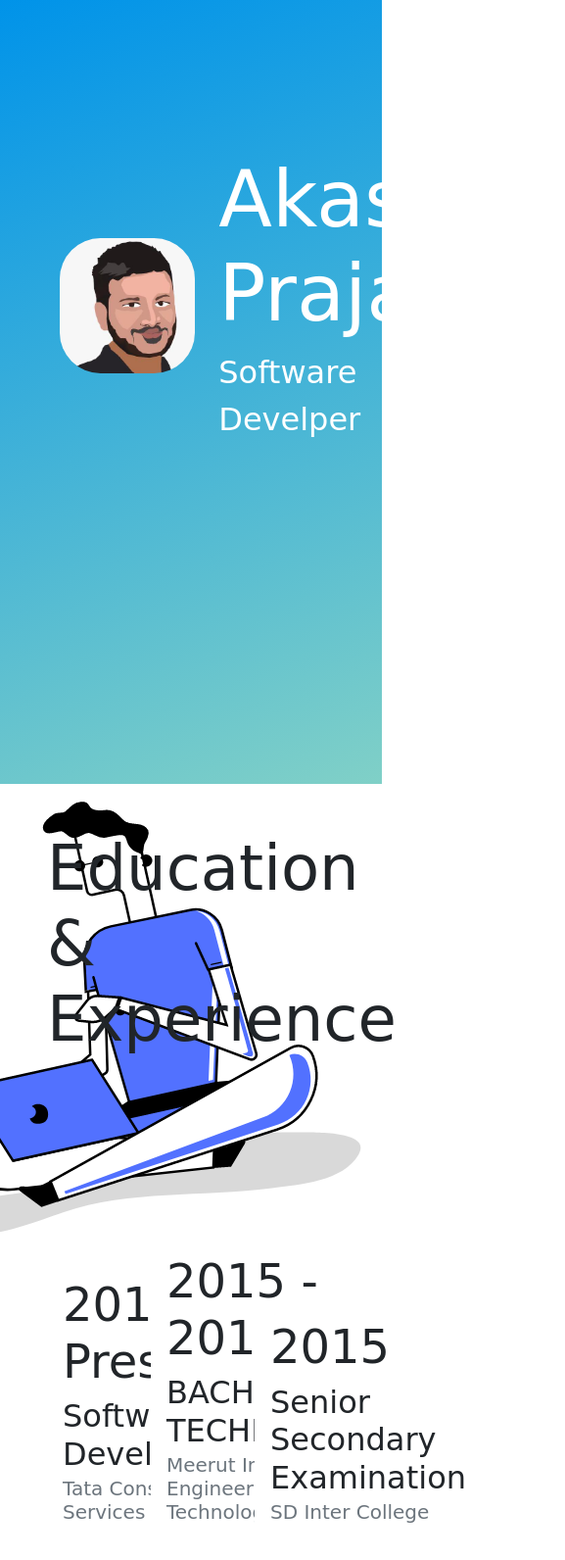
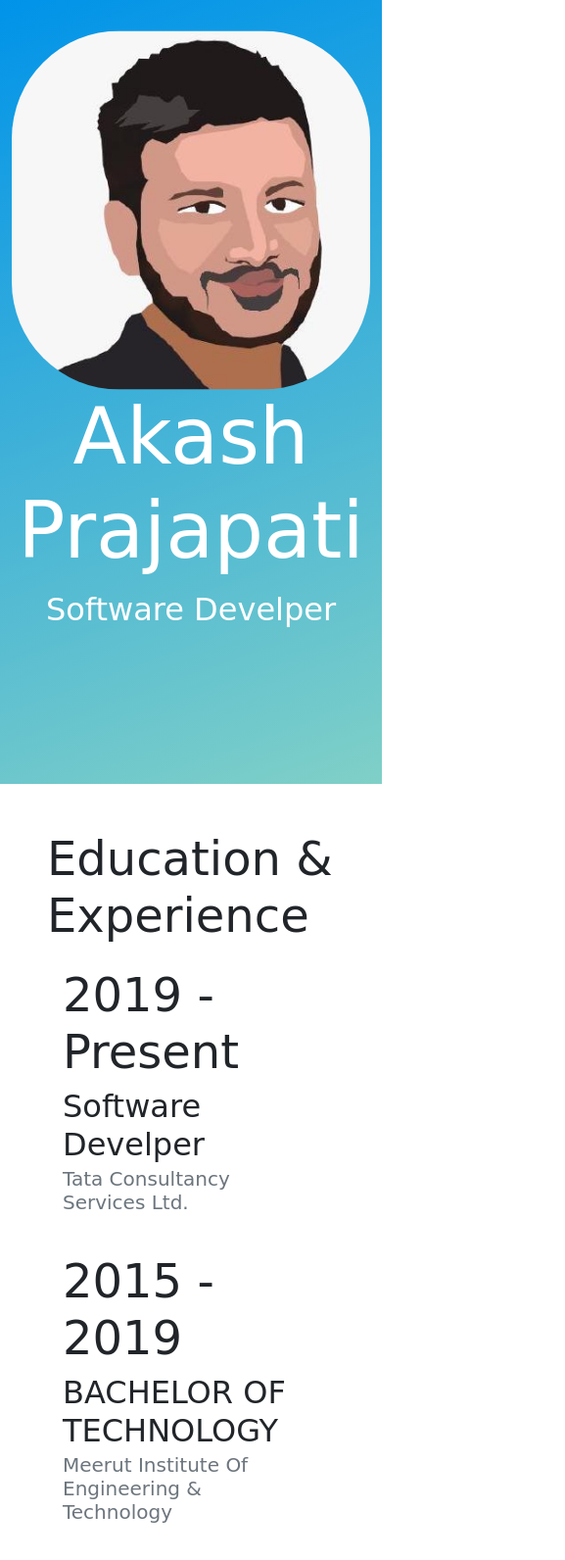
Before and after one commit to ap983983/Resume, a plain HTML site: page index.htm in a window 390 px wide. Shown: the top 1592 px of the page at 98% size, 577 px wide, since content can reach past the window. Drawn offline with nearby package versions, Linux system fonts and the light colour scheme; a web font is replaced by a local one.

Commit message:
Add media queries in CSS

```diff
--- a/css/style.css
+++ b/css/style.css
@@ -29,3 +29,14 @@
   background-position: right;
   background-position-y: top;
 }
+
+@media screen and  (max-width: 576px){
+   .home-section {
+    transform: translateY(5%);
+    text-align: center;
+   }
+
+   .back-image{
+    background: none;
+   }
+}
--- a/index.htm
+++ b/index.htm
@@ -31,10 +31,10 @@
    <!--  [Start Main Section]  -->
    <div class="container-fluid liner-gradient">
       <div class="row justify-content-center align-items-center home-section text-white">
-         <div class="col-5">
+         <div class="col-sm-5">
             <img src="images/image.jpg" alt="image not loaded" class="img-fluid wow animate__animated animate__bounceIn" style="border-radius: 30%;" data-wow-duration="2s" data-wow-delay="0.55s">
          </div>
-         <div class="col-4 wow animate__animated animate__bounceIn">
+         <div class="col-sm-4 wow animate__animated animate__bounceIn">
             <h1 class="fa-5x">Akash Prajapati</h1>
             <p class="fa-2x">Software Develper</p>
          </div>
@@ -45,9 +45,9 @@
 
    <!-- [Start Education Section] -->
    <div class="container-fluid p-5 back-image">
-      <h1 class="fa-4x wow animate__animated animate__bounceIn">Education & <br />Experience</h1>
+      <h1 class="fa-sm-4x fa-3x wow animate__animated animate__bounceIn">Education & <br />Experience</h1>
       <div class="row align-items-end wow animate__animated animate__bounceIn" style="height: 70%">
-         <div class="col-4">
+         <div class="col-sm-4">
             <div class="card" style="width: 18rem; border: none;">
                <div class="card-body">
                   <h4 class="card-title fa-3x">2019 - Present</h4>
@@ -57,7 +57,7 @@
             </div>
          </div>
 
-         <div class="col-4">
+         <div class="col-sm-4">
             <div class="card" style="width: 18rem; border: none;">
                <div class="card-body">
                   <h4 class="card-title fa-3x">2015 - 2019</h4>
@@ -67,7 +67,7 @@
             </div>
          </div>
 
-         <div class="col-4">
+         <div class="col-sm-4">
             <div class="card" style="width: 18rem; border: none;">
                <div class="card-body">
                   <h4 class="card-title fa-3x">2015</h4>
@@ -83,11 +83,11 @@
    <!-- [Start Skills Section] -->
    <div class="container-fluid liner-gradient text-white">
       <div class="row justify-content-around" style="height:100%">
-         <div class="col-5 align-self-center wow animate__animated animate__bounceIn">
+         <div class="col-sm-5 align-self-center wow animate__animated animate__bounceIn">
             <p class="fa-2x">WHAT I CAN DO</p>
             <h1 class="fa-4x">Skills & <br /> Proficiencies</h1>
          </div>
-         <div class="col-3 align-self-center wow animate__animated animate__slideInRight">
+         <div class="col-sm-3 align-self-center wow animate__animated animate__slideInRight">
             <h1 class="mb-4">Java</h1>
             <div class="progress rounded-pill" style="height: 4vmin">
                <div class="progress-bar bg-warning rounded-pill" role="progressbar" style="width: 70%"
@@ -116,7 +116,7 @@
    <!-- [Start Reach Section] -->
    <div class="container-fluid liner-gradient2 text-white" style="height: 25rem;">
       <div class="row justify-content-around">
-         <div class="col-5 align-self-start my-5 wow animate__animated animate__bounceIn">
+         <div class="col-sm-5 align-self-start my-5 wow animate__animated animate__bounceIn">
             <h1 class="fa-4x my-5">Reach Out!</h1>
             <div class="card" style="width: 18rem; border: none; background: inherit;">
                <div class="card-body">
@@ -127,8 +127,8 @@
                </div>
             </div>
          </div>
-         <div class="col-4 align-self-end mb-5 wow animate__animated animate__bounceIn">
-            <a href="Resume/AKASH PRAJAPATI.pdf" class="btn btn-lg btn-light rounded-pill">FIND MY RESUME HERE</a>
+         <div class="col-sm-4 align-self-end mb-sm-5 wow animate__animated animate__bounceIn">
+            <a href="Resume/AKASH PRAJAPATI.pdf" class="btn btn-lg btn-sm btn-light rounded-pill">FIND MY RESUME HERE</a>
          </div>
       </div>
    </div>
```
